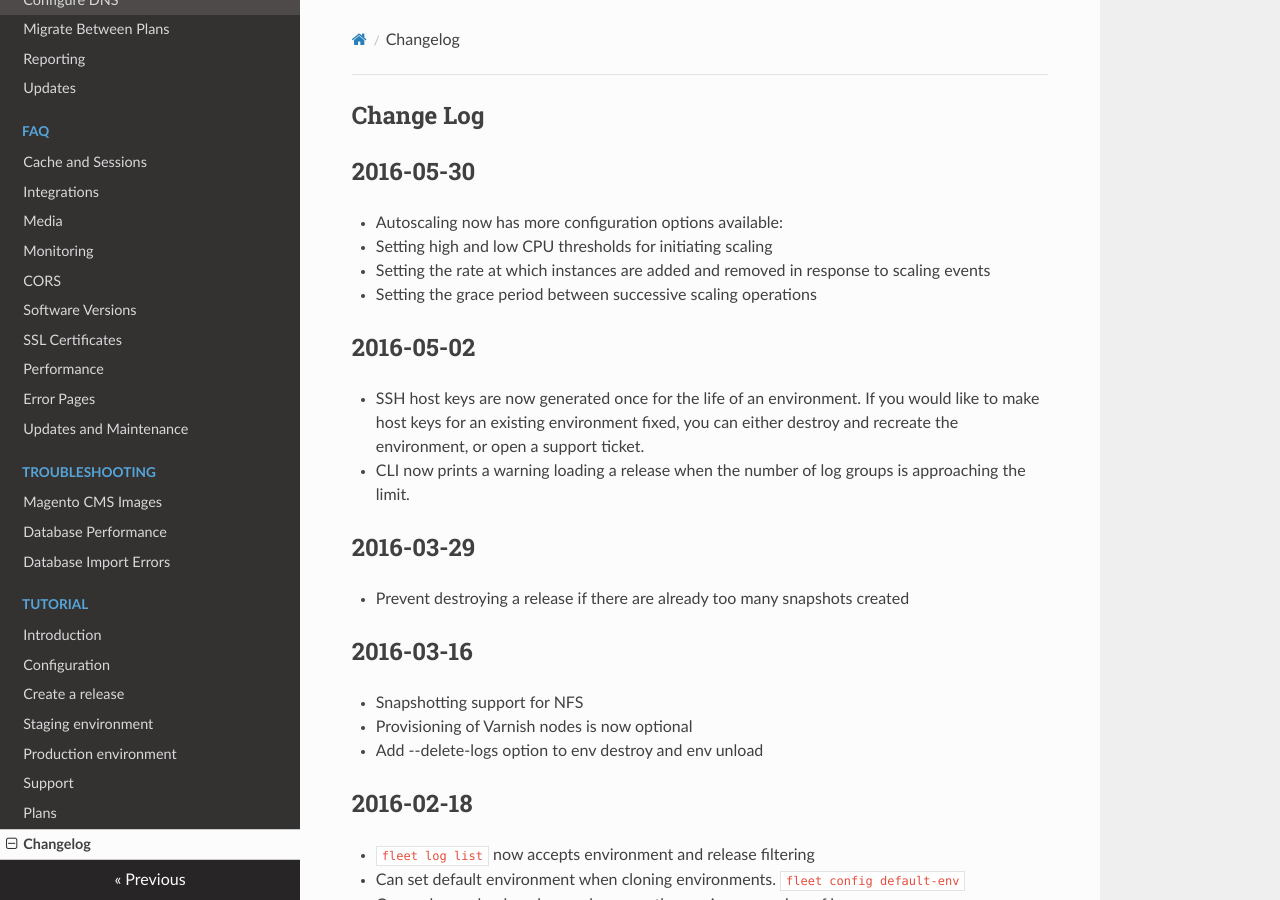
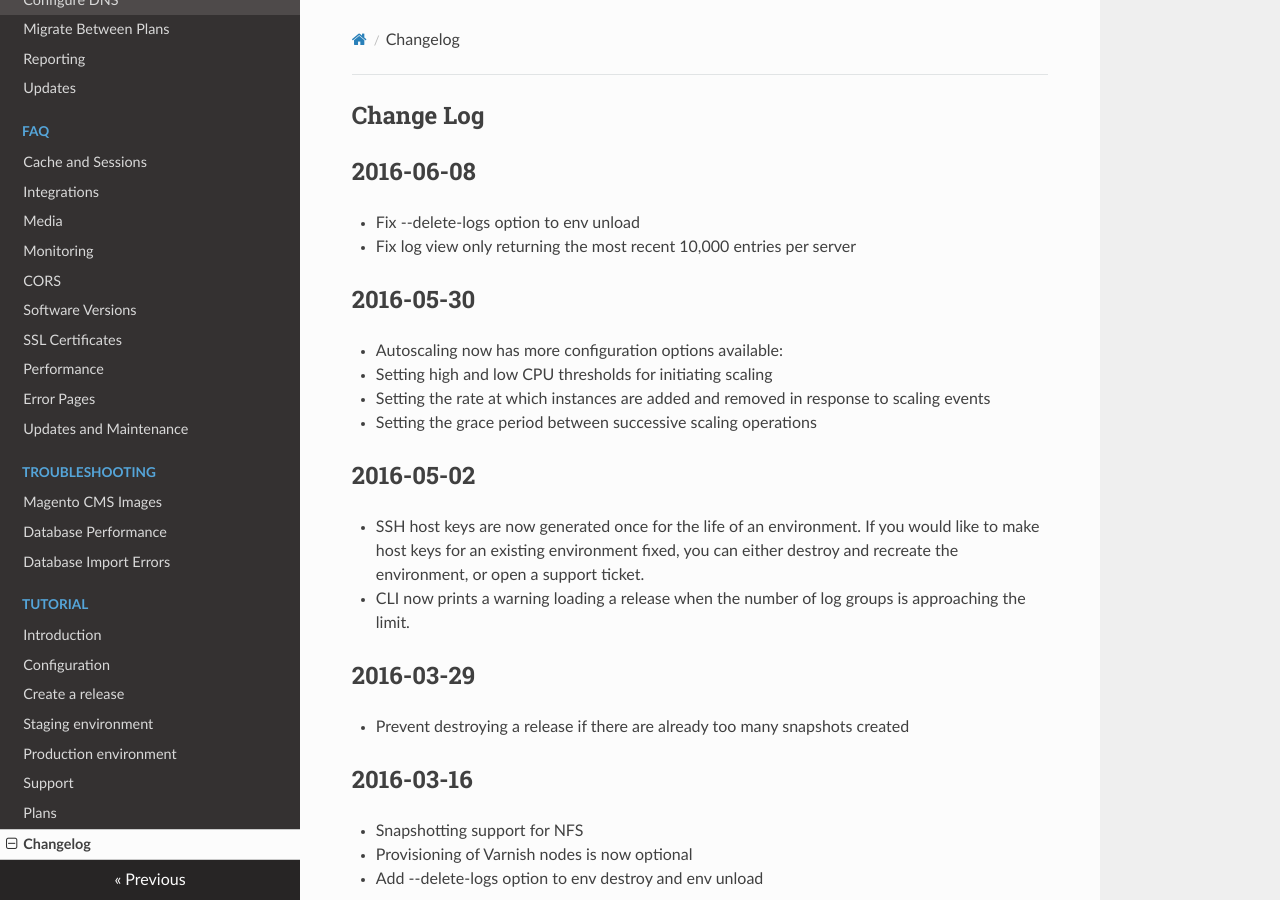
Before and after one commit to anchor/fleet-magento-docs, an MkDocs documentation site: the page built from docs/changelog.md, in a window 1280 px wide and 900 px high. Built offline with MkDocs 1.6.1, drawn with Linux system fonts in a browser that asks for light colours; nearby versions of some CDN libraries; old or Windows-style settings are respelled for this version of MkDocs.

Commit message:
Changelog for release 2016-06-08

```diff
--- a/docs/changelog.md
+++ b/docs/changelog.md
@@ -1,5 +1,10 @@
 Change Log
 ----------
+
+2016-06-08
+----------
+* Fix --delete-logs option to env unload
+* Fix log view only returning the most recent 10,000 entries per server
 
 2016-05-30
 ----------
```
